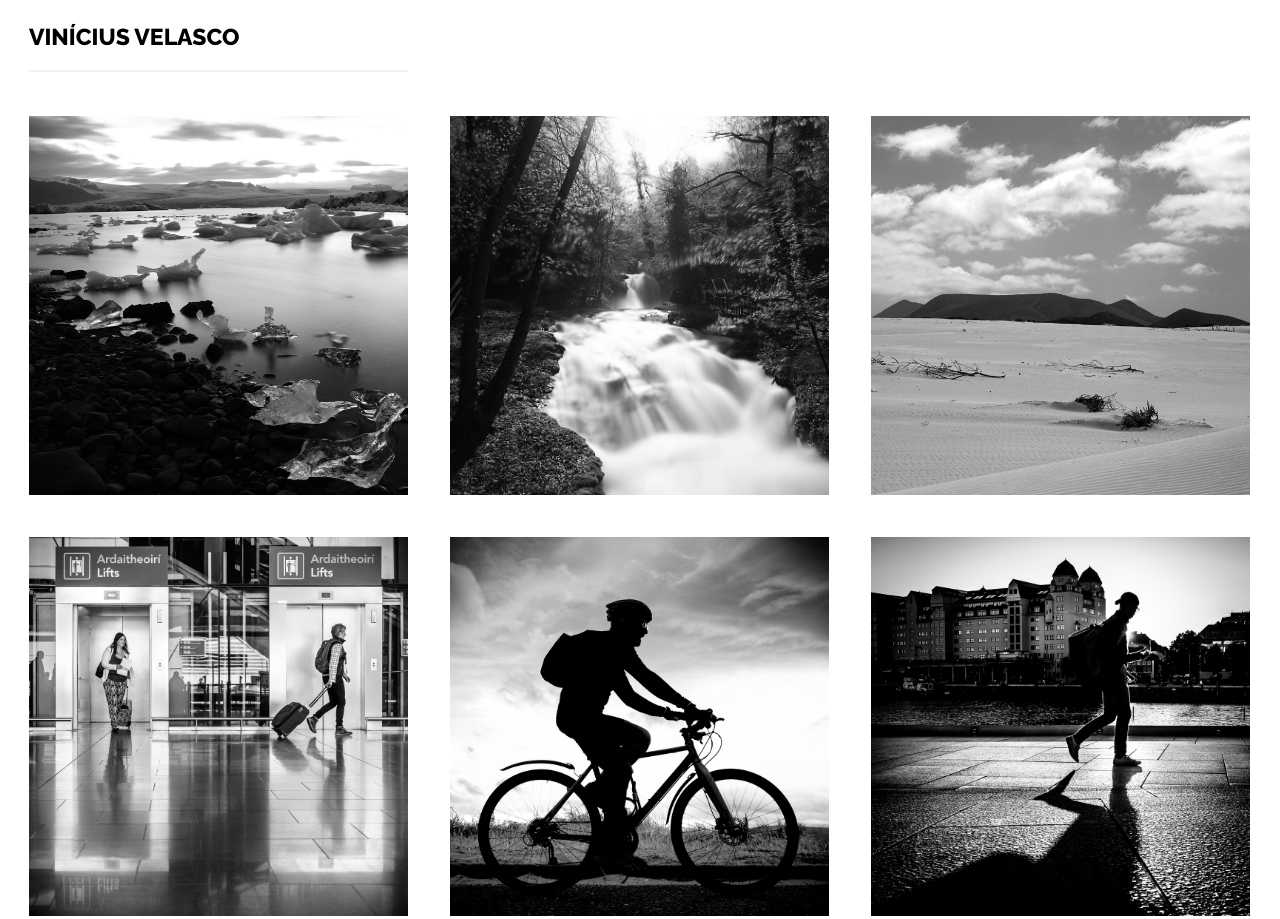
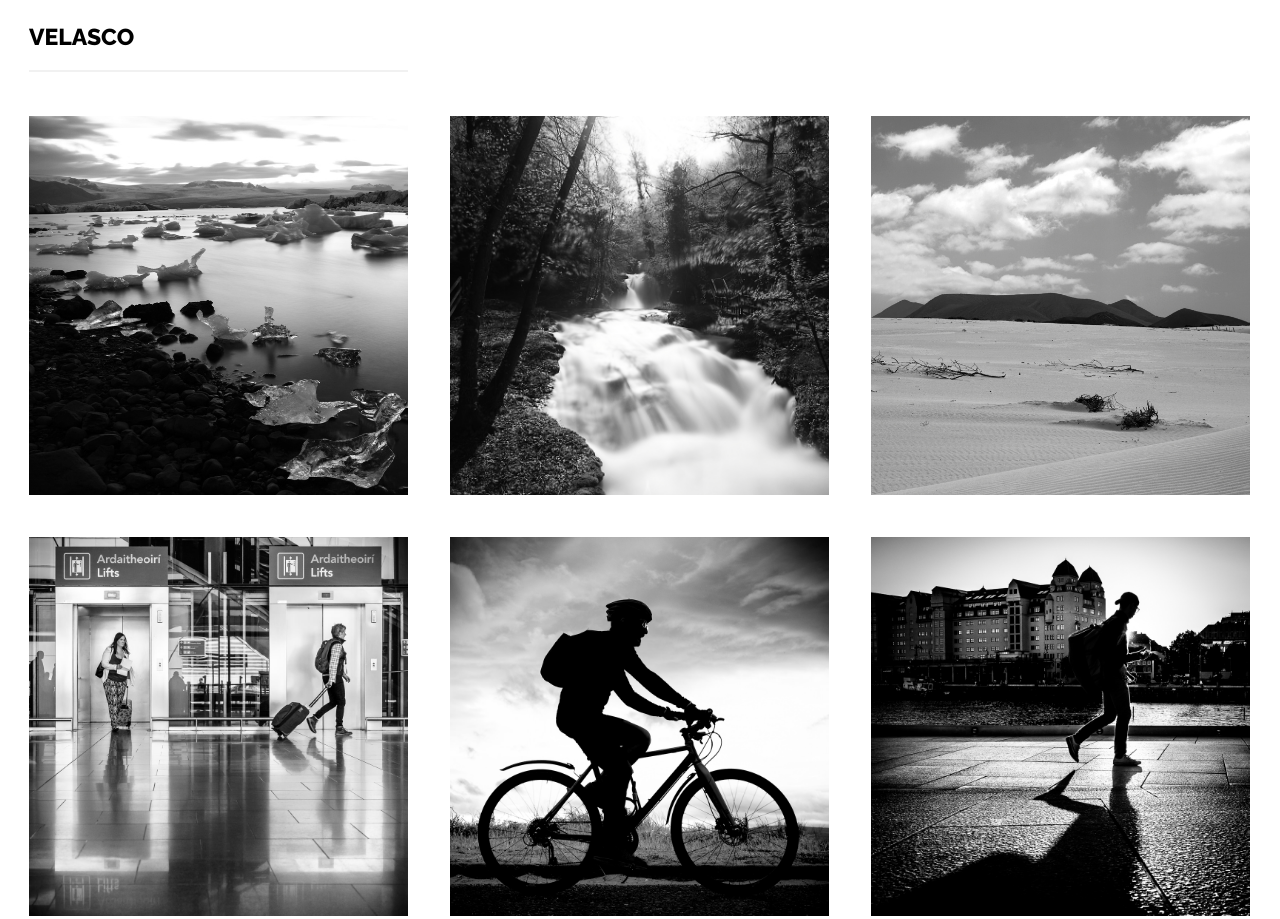
Before and after one commit to ViniVelasco/photo-blog, a plain HTML site: page index.html in a window 1280 px wide. Shown: the top 919 px of the page. Drawn offline with Linux system fonts and the light colour scheme.

Commit message:
Correct the first paragraph

```diff
--- a/index.html
+++ b/index.html
@@ -7,7 +7,7 @@
 </head>
 <body>
 
-<p>Vinícius Velasco</p>
+<p>Velasco</p>
 <!-- Massimo Margagnoni -->
 <img src="Images/image (1).jpg" />
 <img src="Images/image (2).jpg" />
```
